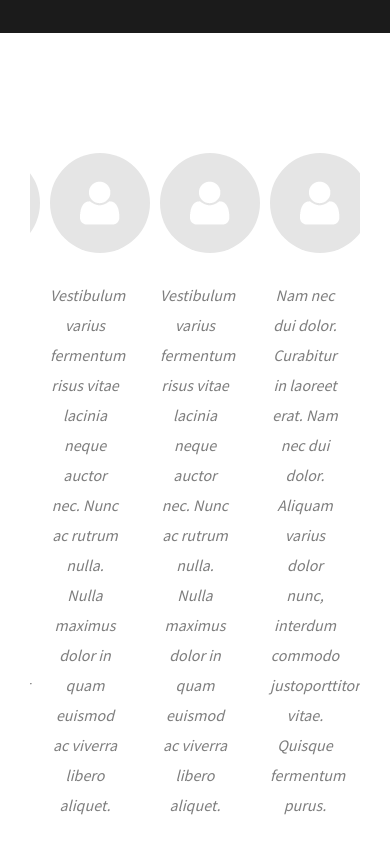
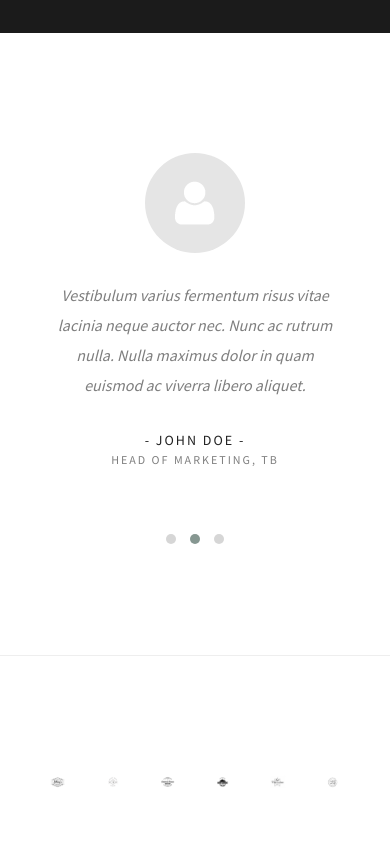
Before and after one commit to dtdev-hub/massive-simple-webpage, a plain HTML site: page index.html in a window 390 px wide. Shown: the part 9700-10544 px from the top of the page. Drawn offline with nearby package versions, Linux system fonts and the light colour scheme; files whose address does not match are found by name.

Commit message:
Make massiveTestimonial section responsive

```diff
--- a/index.html
+++ b/index.html
@@ -837,7 +837,7 @@
 
     <!-- TESTIMONIAL -->
     <section class="massiveTestimonial page-content">
-        <div class="container section-container">
+        <div class="container-md section-container">
             <div class="row section-row">
                 <div class="massiveTestimonial__content col-md-8 col-md-offset-2">
                     <div id="testimonial-2" class="owl-carousel owl-theme testimonial__carousel">
--- a/js/main.js
+++ b/js/main.js
@@ -72,6 +72,12 @@ $('.testimonial__carousel').owlCarousel({
   navSpeed: 100,
   responsive: {
     0: {
+      items: 1,
+    },
+    498: {
+      items: 2,
+    },
+    786: {
       items: 3,
     },
     1200: {
```
